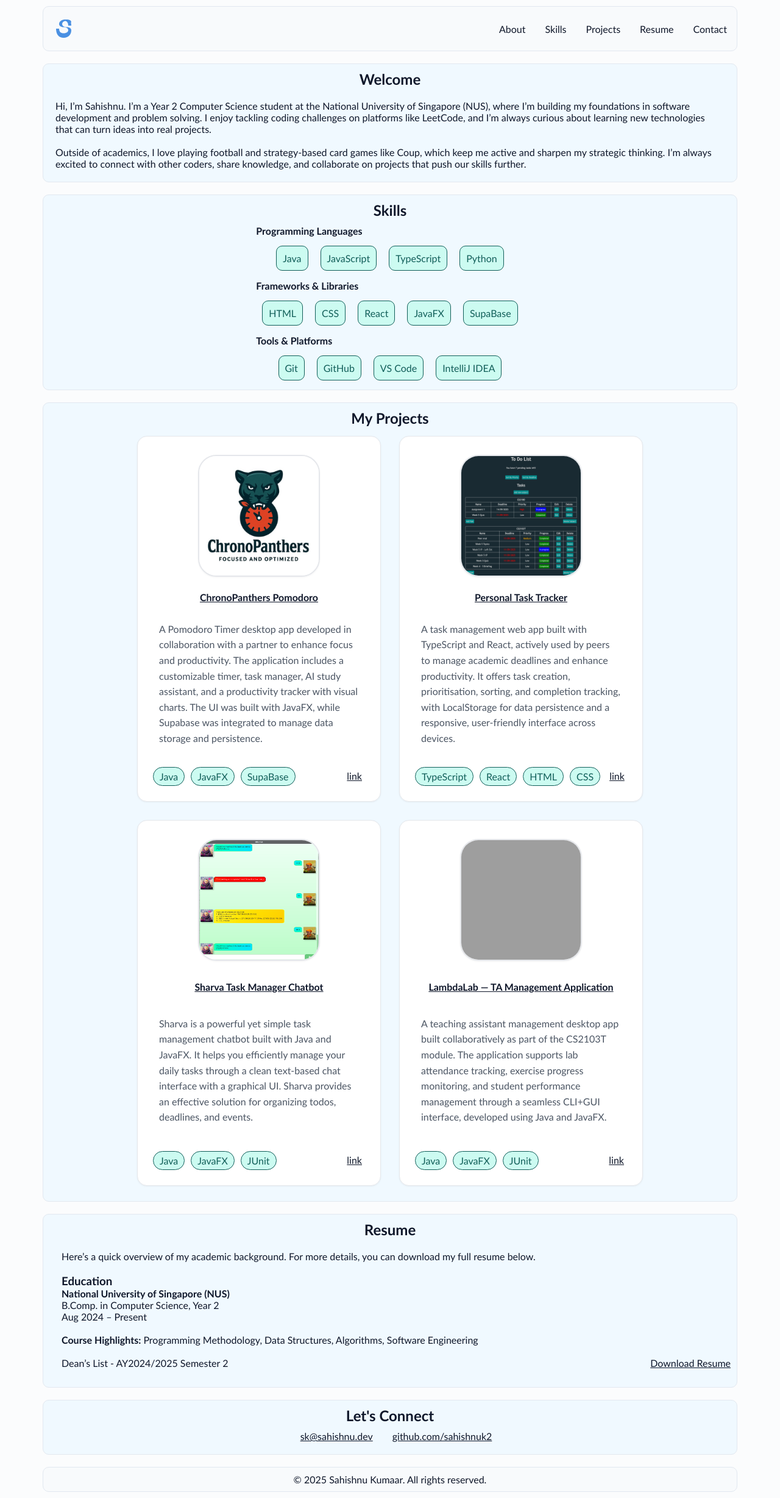
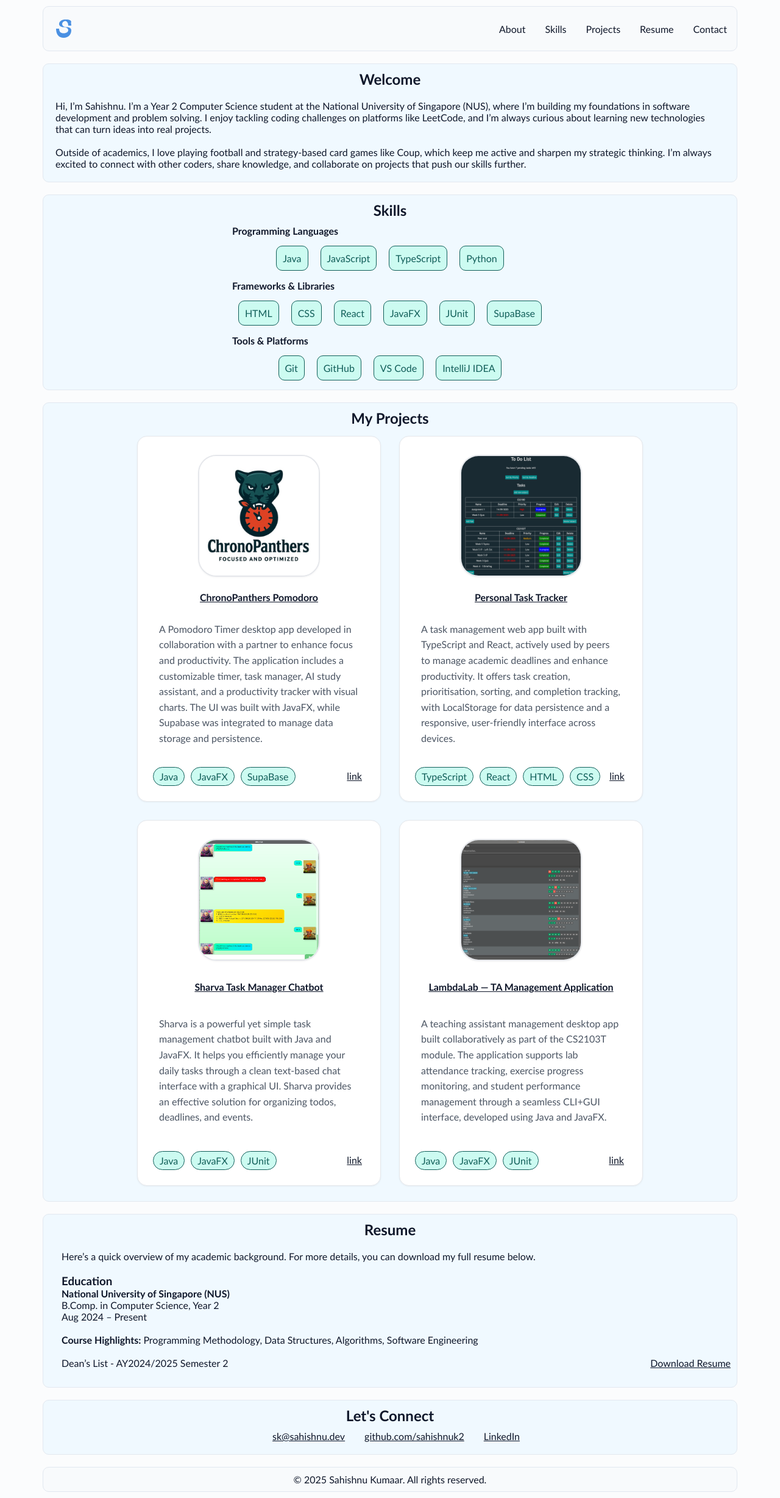
Before and after one commit to sahishnuk2/sahishnu-portfolio, a React (Vite) app: page / in a window 1280 px wide. Shown: the whole page at 61% size. Built offline with nearby package versions, Linux system fonts and the light colour scheme; grey boxes are pictures that could not be loaded.

Commit message:
Update profile

```diff
--- a/src/App.tsx
+++ b/src/App.tsx
@@ -77,6 +77,7 @@ function App() {
               <p>CSS</p>
               <p>React</p>
               <p>JavaFX</p>
+              <p>JUnit</p>
               <p>SupaBase</p>
             </div>
             <h4>Tools & Platforms</h4>
@@ -262,6 +263,14 @@ function App() {
                   github.com/sahishnuk2
                 </a>
               </li>
+              <li>
+                <a
+                  href="https://www.linkedin.com/in/sahishnu-kumaar-0b4382393"
+                  target="_blank"
+                >
+                  LinkedIn
+                </a>
+              </li>
             </ul>
           </div>
         </section>
```
Also changed, not shown: public/lambdalab.png (added).
